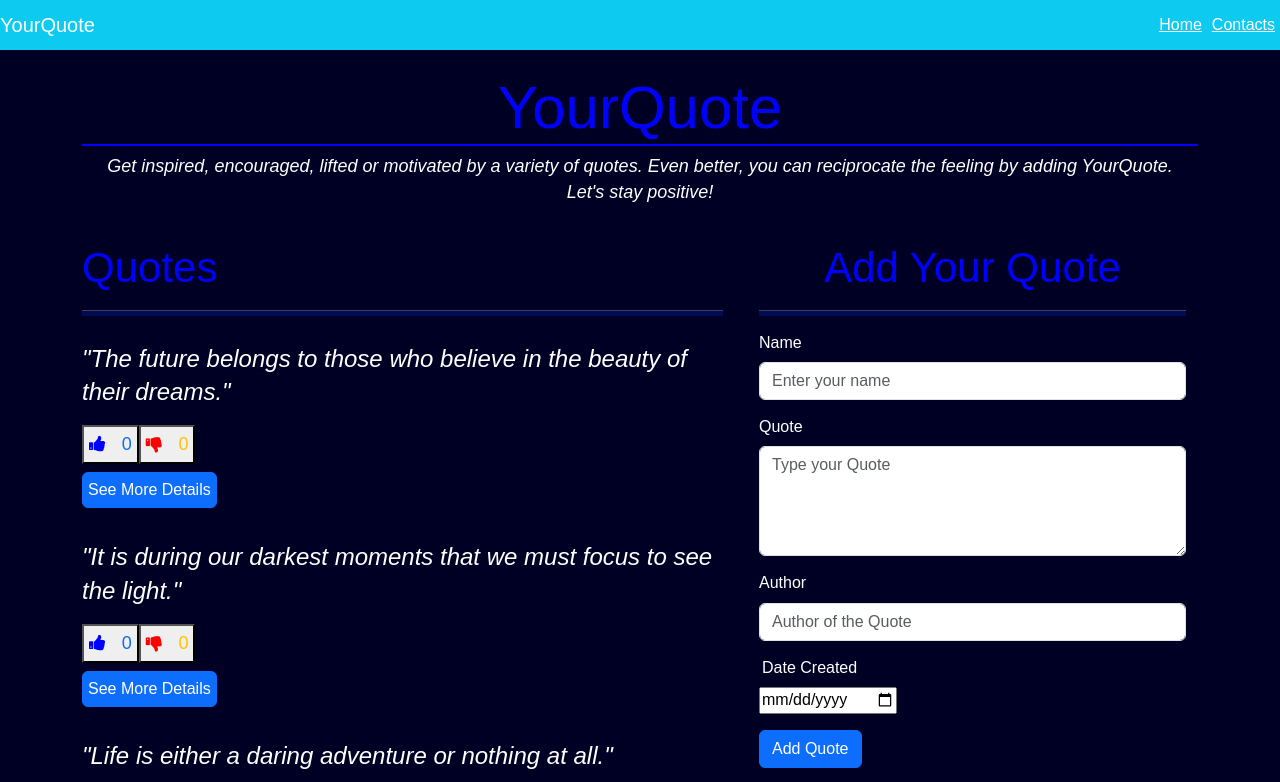
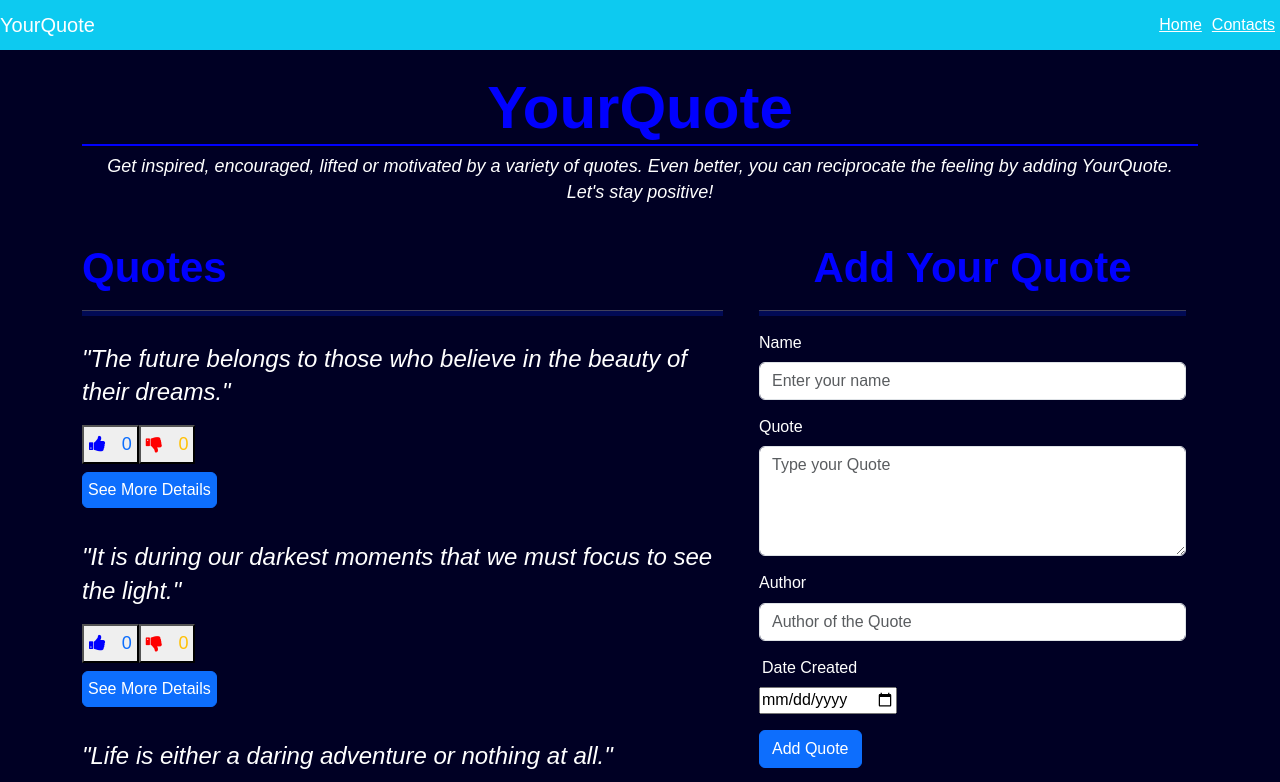
Before and after one commit to maureen-muriithi/YourQuotes, an Angular app in the folder Quotes/: page / in a window 1280 px wide. Shown: the top 782 px of the page. Built offline with nearby package versions, Linux system fonts and the light colour scheme.

Commit message:
Update styling

```diff
--- a/Quotes/src/app/app.component.css
+++ b/Quotes/src/app/app.component.css
@@ -10,6 +10,7 @@ body{
 
 h1{
     font-size: 60px;
+    font-weight: 700;
     color: blue;
     text-align: center;
     border-bottom: 2px solid blue;
@@ -18,5 +19,5 @@ h1{
 h4{
     color: blue;
     font-size: 36px;
-    font-weight: 500;
+    font-weight: 600;
 }
--- a/Quotes/src/app/quote/quotes.component.css
+++ b/Quotes/src/app/quote/quotes.component.css
@@ -17,5 +17,5 @@ button{
 h4{
     color: blue;
     font-size: 42px;
-    font-weight: 500;
+    font-weight: 600;
 }
```
Also changed, not shown: 1 other file (tests, documents, lock files or other folders).
